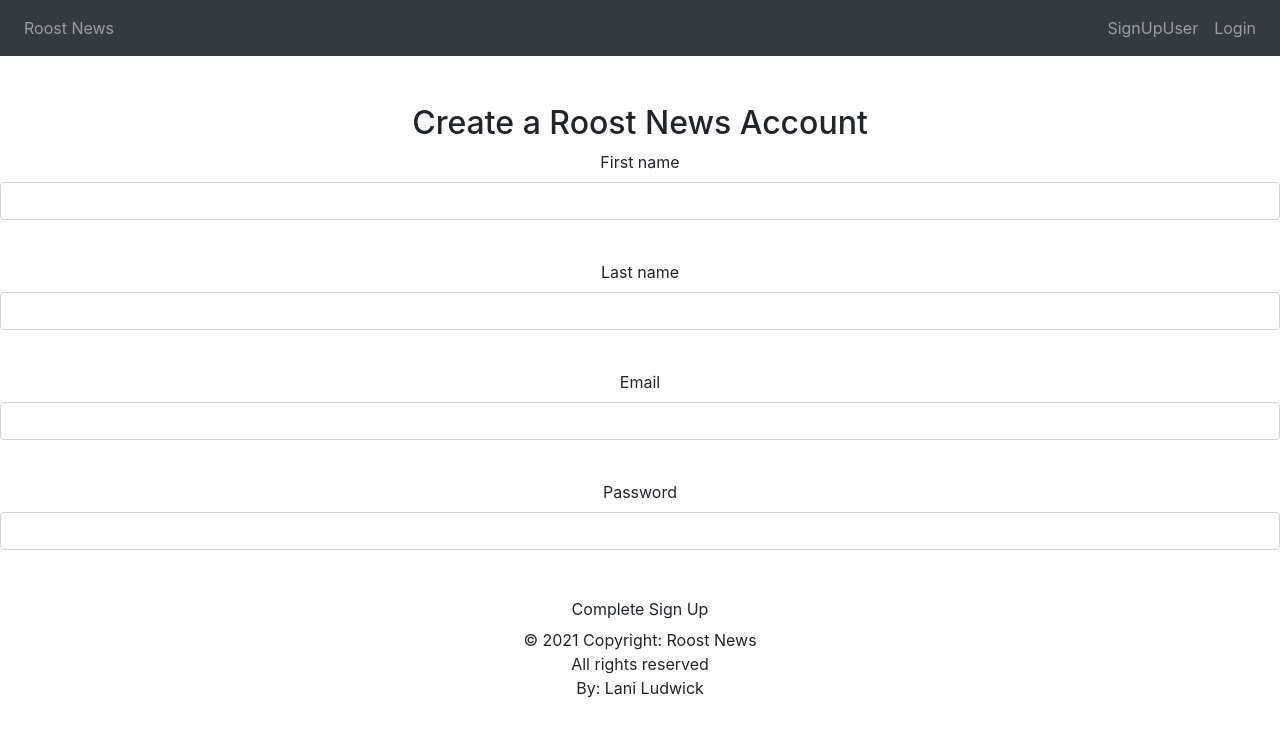
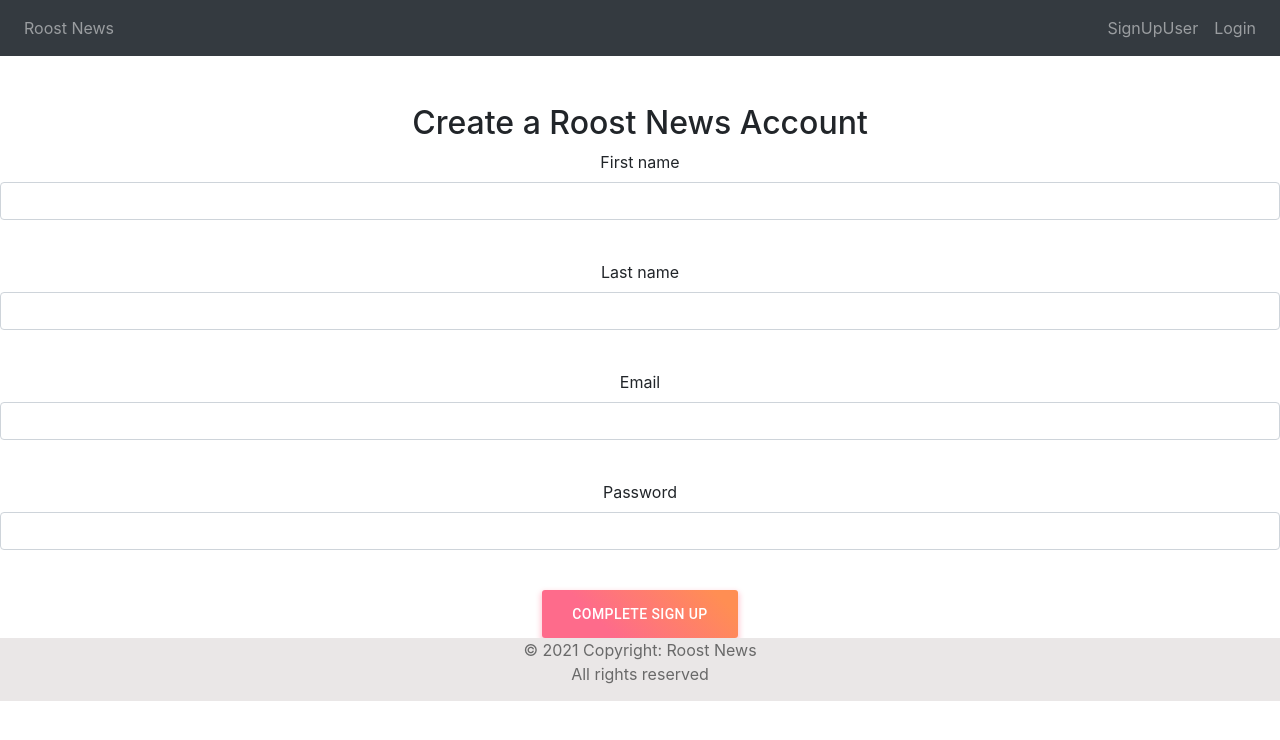
Before and after one commit to laniludwick/Roost-News, a React (Create React App) app in the folder client/: page /signup in a window 1280 px wide. Shown: the top 740 px of the page. Built offline with nearby package versions, Linux system fonts and the light colour scheme.

Commit message:
Add material UI components for headlines

```diff
--- a/client/package.json
+++ b/client/package.json
@@ -4,6 +4,8 @@
   "private": true,
   "dependencies": {
     "@fortawesome/fontawesome-free": "^5.15.2",
+    "@material-ui/core": "^4.11.3",
+    "@material-ui/styles": "^4.11.3",
     "@testing-library/jest-dom": "^5.11.9",
     "@testing-library/react": "^11.2.5",
     "@testing-library/user-event": "^12.8.1",
--- a/client/src/App.css
+++ b/client/src/App.css
@@ -37,3 +37,19 @@
     transform: rotate(360deg);
   }
 }
+
+
+.footer {
+  position: relative;
+  left: 0;
+  bottom: 0;
+  width: 100%;
+  background-color: #EAE7E7;
+  color: #696969;
+  text-align: center;
+}
+
+.footer-padding {
+  margin-bottom: 0;
+  padding-bottom: 15px;
+}
--- a/client/src/App.js
+++ b/client/src/App.js
@@ -51,8 +51,8 @@ function App() {
           </Route>
         </Switch>
       </Router>
-      <div>
-        <p>© 2021 Copyright: Roost News<br/>All rights reserved <br/>By: Lani Ludwick</p>
+      <div className="footer">
+        <p className="footer-padding">© 2021 Copyright: Roost News<br/>All rights reserved</p>
       </div>
     </div>
   )
--- a/client/src/Headline.js
+++ b/client/src/Headline.js
@@ -1,8 +1,28 @@
 // ***** Homepage component for Roost News used on landing page *****
 
 import ArticleDetails from './ArticleDetails';
-import { Container, Card, Button } from 'react-bootstrap';
+// import { Container, Card, Button } from 'react-bootstrap';
+import { Container } from 'react-bootstrap';
 import { Link } from 'react-router-dom';
+
+import React from 'react';
+import { makeStyles } from '@material-ui/core/styles';
+import Card from '@material-ui/core/Card';
+import CardActionArea from '@material-ui/core/CardActionArea';
+import CardActions from '@material-ui/core/CardActions';
+import CardContent from '@material-ui/core/CardContent';
+import CardMedia from '@material-ui/core/CardMedia';
+import Button from '@material-ui/core/Button';
+import Typography from '@material-ui/core/Typography';
+
+const useStyles = makeStyles({
+  root: {
+    maxWidth: 550,
+  },
+  media: {
+    height: 140,
+  },
+});
 
 function Headline (props) {
 
@@ -48,25 +68,55 @@ function Headline (props) {
     })
     .catch(err => err);
   }
-
+  const classes = useStyles();
   return (
   <div>
     <Container>
-      <Card>
+    <Card className={classes.root}>
+      <CardActionArea>
+        <CardMedia
+          className={classes.media}
+          image={props.urlToImage}
+          title={props.title}
+        />
+        <CardContent>
+          <Typography gutterBottom variant="h5" component="h2">
+          {props.title}
+          </Typography>
+          <Typography variant="body2" color="textSecondary" component="p">
+          {props.description}
+          </Typography>
+        </CardContent>
+      </CardActionArea>
+      <CardActions>
+
+        <Button size="small" color="primary">
+          View Article
+        </Button>
+        <Button size="small" color="primary">
+          Share
+        </Button>
+        <Button size="small" color="primary">
+          Save
+        </Button>
+      </CardActions>
+    </Card>
+    <br/>
+      {/* <Card>
         <Card.Img variant="top" src={props.urlToImage} />
         <Card.Body>
           <Card.Title>{props.title}</Card.Title>
           <Card.Text>
             {props.description}
           </Card.Text>
-          {/* <Button onClick={showArticleDetails}>View details</Button> */}
+
           <Link key={1} to={linkToDetails} className="btn btn-primary" >View details</Link>
           {props.loggedInState===true?
           <Button onClick={bookmarkArticle}>Bookmark</Button>:null}
-          {/* <button><i className="far fa-bookmark"></i></button> */}
+
           <Button>Email article</Button>
         </Card.Body>
-      </Card>
+      </Card> */}
     </Container>
   </div>
   )
--- a/client/src/Login.js
+++ b/client/src/Login.js
@@ -6,12 +6,9 @@ import { Form, Button } from "react-bootstrap";
 
 function Login(props) {
 
-  console.log("use history:", useHistory);
   const history = useHistory();
   const [email, setEmail] = React.useState("");
   const [password, setPassword] = React.useState("");
-
-  const [apiResponse, setApiResponse] = React.useState("");
 
   const handleLogin = (evt) => {
     evt.preventDefault();
@@ -23,7 +20,7 @@ function Login(props) {
       "active": false
     }
 
-    console.log("login data", loginData)
+    console.log("login data", loginData);
 
     // fetch ('/api/login', {)
     fetch ("http://localhost:9000/login", {
@@ -41,14 +38,16 @@ function Login(props) {
         localStorage.setItem("userEmail", email);
         console.log(localStorage.getItem("userEmail"));
         alert("You are now logged in!");
-        setApiResponse(data);
         props.setLoggedInState(true);
         history.push("/");
       } else {
         console.log("Error", data);
+        alert("Error: Incorrect email or password");
       }
     })
     .catch(err => err);
+    console.log("Err");
+
   }
 
   return (
@@ -56,7 +55,6 @@ function Login(props) {
       <br/>
       <br/>
       <h2>Log In to Your Roost News Account</h2>
-      <p>{apiResponse}</p>
       <Form>
       <Form.Group>
         <Form.Label>Email</Form.Label>
@@ -68,24 +66,6 @@ function Login(props) {
       </Form.Group>
       <Button color="primary" variant="contained" onClick={handleLogin} type="submit">Log In</Button>
       </Form>
-      {/* <FormControl name="fname" value={fname} onChange={evt => setFname(evt.target.value)}>
-        <InputLabel htmlFor="my-input">First Name</InputLabel>
-        <Input id="signup-fname" required="true" type="text" />
-      </FormControl>
-      <FormControl name="lname" value={lname} onChange={evt => setLname(evt.target.value)}>
-        <InputLabel htmlFor="my-input">Last Name</InputLabel>
-        <Input id="signup-lname" required="true" type="text"/>
-      </FormControl><br/>
-      <FormControl name="email" value={email} onChange={evt => setEmail(evt.target.value)}>
-        <InputLabel htmlFor="my-input">Email address</InputLabel>
-        <Input id="signup-email" aria-describedby="my-helper-text" required="true" type="email"/>
-        <FormHelperText id="my-helper-text">We'll never share your email.</FormHelperText>
-      </FormControl>
-      <FormControl name="password" value={password} onChange={evt => setPassword(evt.target.value)}>
-        <InputLabel htmlFor="my-input">Password</InputLabel>
-        <Input id="signup-password" required="true" type="password"/>
-      </FormControl><br/>*}
-      <Button color="primary" variant="contained" onClick={handleSignUp} type="submit">Complete Sign Up</Button> */}
     </div>
   )
 }
--- a/client/src/Signup.js
+++ b/client/src/Signup.js
@@ -3,7 +3,21 @@
 import React from 'react';
 import { useHistory } from "react-router-dom";
 // import { FormControl, InputLabel, Input, FormHelperText, Button } from '@material-ui/core';
-import { Form, Button } from "react-bootstrap";
+import { createStyles, Theme, makeStyles } from '@material-ui/core/styles';
+import Button from '@material-ui/core/Button';
+import { Form } from "react-bootstrap";
+
+const useStyles = makeStyles({
+  root: {
+    background: 'linear-gradient(45deg, #FE6B8B 30%, #FF8E53 90%)',
+    border: 0,
+    borderRadius: 3,
+    boxShadow: '0 3px 5px 2px rgba(255, 105, 135, .3)',
+    color: 'white',
+    height: 48,
+    padding: '0 30px',
+  },
+});
 
 function SignUpUser(props) {
 
@@ -83,6 +97,8 @@ function SignUpUser(props) {
     .catch(err => err);
   }
 
+  const classes = useStyles();
+
   return (
     <div>
       <br/>
@@ -106,7 +122,7 @@ function SignUpUser(props) {
         <Form.Label>Password</Form.Label>
         <Form.Control type="password" id="password" name="password" value={password} onChange={evt => setPassword(evt.target.value)}/><br/>
       </Form.Group>
-      <Button color="primary" variant="contained" onClick={handleSignup} type="submit">Complete Sign Up</Button>
+      <Button color="primary" className={classes.root} variant="contained" onClick={handleSignup} type="submit">Complete Sign Up</Button>
       </Form>
 
       {/* <FormControl name="fname" value={fname} onChange={evt => setFname(evt.target.value)}>
```
Also changed, not shown: 1 other file (tests, documents, lock files or other folders).
